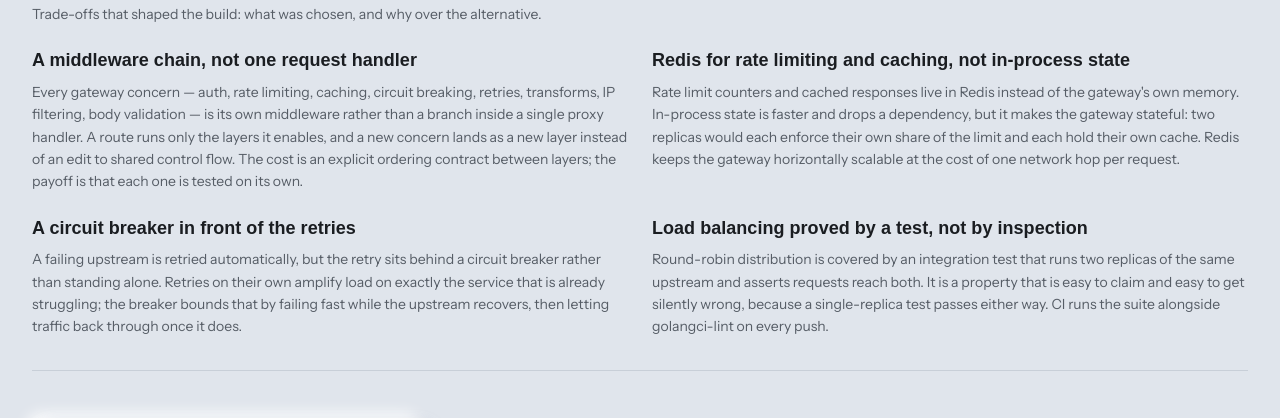
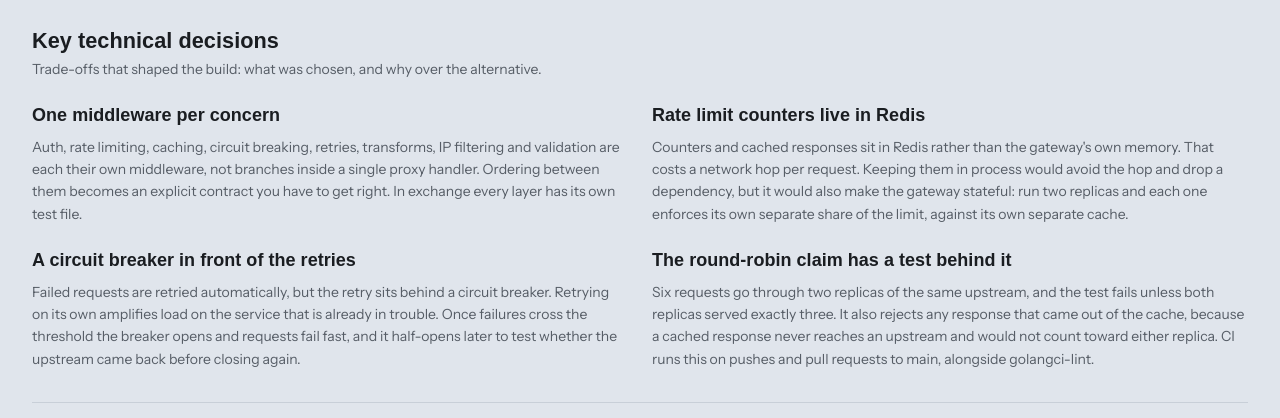
Before and after one commit to MuratZrl/Portfolio, a Next.js app: page /projects/api-gateway in a window 1280 px wide. Shown: the part 1363-1781 px from the top of the page. Built offline with nearby package versions, Linux system fonts and the light colour scheme; no server answers; a web font is replaced by a local one.

Commit message:
copy(projects): rewrite api-gateway descriptions

```diff
--- a/src/constants/projects/data.ts
+++ b/src/constants/projects/data.ts
@@ -115,16 +115,15 @@ export const PROJECTS: readonly Project[] = [
     slug: "/projects/api-gateway",
     title: "API Gateway",
     summary:
-      "A production-shaped API Gateway written in Go, built around a composable middleware chain. Handles reverse proxying to upstream services with round-robin load balancing, Redis-backed rate limiting and response caching, JWT and API-key authentication, a circuit breaker for failing upstreams, automatic retries, request/response transforms, IP filtering, and body validation. Fully containerized with Docker Compose and instrumented with Prometheus metrics and Grafana dashboards. Covered by integration tests, including a test that proves round-robin distribution across two service replicas.",
+      "An API Gateway written in Go, built as a chain of middleware rather than one request handler. It reverse-proxies to upstream services and spreads traffic across their replicas round-robin. Redis holds the rate limit counters and the response cache. Authentication takes a JWT or an API key. A circuit breaker isolates failing upstreams, failed requests are retried automatically, and the rest of the chain covers request and response transforms, IP filtering and body validation. The stack runs under Docker Compose, with Prometheus scraping metrics into Grafana dashboards. Integration tests cover the gateway, including one that runs two replicas of the same service and fails unless both serve an even share of the requests.",
     cardSummary:
-      "Feature-rich API Gateway in Go with a middleware-based architecture — reverse proxy, rate limiting, auth, circuit breaking, and load balancing.",
+      "API Gateway in Go. Auth, rate limiting, caching, retries and circuit breaking each sit in the middleware chain; what survives is round-robined to an upstream replica.",
     metaDescription:
-      "API Gateway in Go: a middleware chain doing reverse proxy, Redis-backed rate limiting and caching, JWT auth, circuit breaking and round-robin load balancing.",
+      "API Gateway in Go. A middleware chain handles reverse proxying, Redis-backed rate limiting and caching, JWT auth, circuit breaking and round-robin balancing.",
     tags: ["Go", "Redis", "Docker", "Docker Compose", "Prometheus", "Grafana", "JWT"],
     category: "Backend",
     sector: "personal",
     sectorLabel: "Personal project",
-    caption: "Self-hosted service, so there is nothing to link a demo at. The repo is the artifact.",
     badge: { label: "Personal project", variant: "muted" },
     image: { src: "/images/projects/api-gateway.png", alt: "API Gateway Grafana dashboard showing request throughput and upstream latency" },
     links: {
@@ -132,20 +131,20 @@ export const PROJECTS: readonly Project[] = [
     },
     technicalDecisions: [
       {
-        title: "A middleware chain, not one request handler",
-        body: "Every gateway concern — auth, rate limiting, caching, circuit breaking, retries, transforms, IP filtering, body validation — is its own middleware rather than a branch inside a single proxy handler. A route runs only the layers it enables, and a new concern lands as a new layer instead of an edit to shared control flow. The cost is an explicit ordering contract between layers; the payoff is that each one is tested on its own.",
+        title: "One middleware per concern",
+        body: "Auth, rate limiting, caching, circuit breaking, retries, transforms, IP filtering and validation are each their own middleware, not branches inside a single proxy handler. Ordering between them becomes an explicit contract you have to get right. In exchange every layer has its own test file.",
       },
       {
-        title: "Redis for rate limiting and caching, not in-process state",
-        body: "Rate limit counters and cached responses live in Redis instead of the gateway's own memory. In-process state is faster and drops a dependency, but it makes the gateway stateful: two replicas would each enforce their own share of the limit and each hold their own cache. Redis keeps the gateway horizontally scalable at the cost of one network hop per request.",
+        title: "Rate limit counters live in Redis",
+        body: "Counters and cached responses sit in Redis rather than the gateway's own memory. That costs a network hop per request. Keeping them in process would avoid the hop and drop a dependency, but it would also make the gateway stateful: run two replicas and each one enforces its own separate share of the limit, against its own separate cache.",
       },
       {
         title: "A circuit breaker in front of the retries",
-        body: "A failing upstream is retried automatically, but the retry sits behind a circuit breaker rather than standing alone. Retries on their own amplify load on exactly the service that is already struggling; the breaker bounds that by failing fast while the upstream recovers, then letting traffic back through once it does.",
+        body: "Failed requests are retried automatically, but the retry sits behind a circuit breaker. Retrying on its own amplifies load on the service that is already in trouble. Once failures cross the threshold the breaker opens and requests fail fast, and it half-opens later to test whether the upstream came back before closing again.",
       },
       {
-        title: "Load balancing proved by a test, not by inspection",
-        body: "Round-robin distribution is covered by an integration test that runs two replicas of the same upstream and asserts requests reach both. It is a property that is easy to claim and easy to get silently wrong, because a single-replica test passes either way. CI runs the suite alongside golangci-lint on every push.",
+        title: "The round-robin claim has a test behind it",
+        body: "Six requests go through two replicas of the same upstream, and the test fails unless both replicas served exactly three. It also rejects any response that came out of the cache, because a cached response never reaches an upstream and would not count toward either replica. CI runs this on pushes and pull requests to main, alongside golangci-lint.",
       },
     ],
     featured: true,
```
Also changed, not shown: 1 other file (tests, documents, lock files or other folders).
